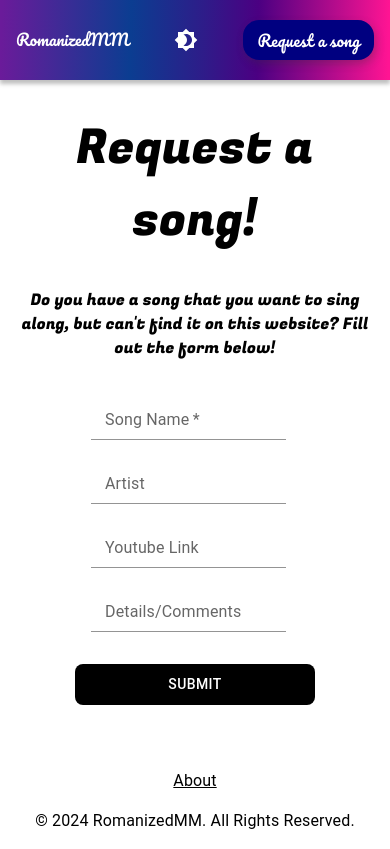
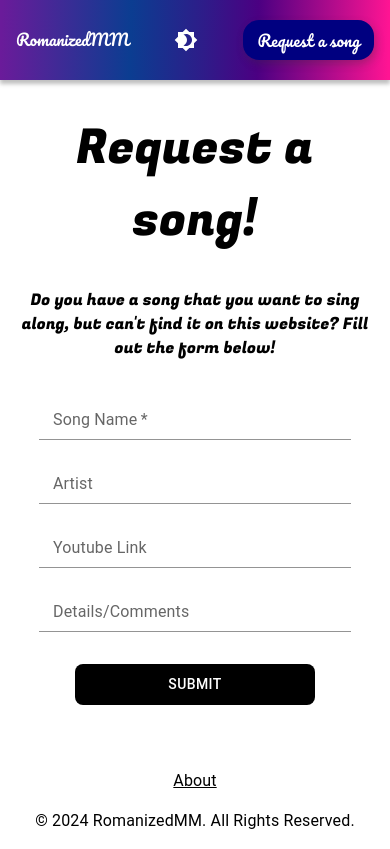
Before and after one commit to ynwin1/RomanizedMM, a React (Create React App) app in the folder client/: page /song-request in a window 390 px wide. Built offline with nearby package versions, Linux system fonts and the light colour scheme; no server answers.

Commit message:
widen form input field on small screens

```diff
--- a/client/src/App.css
+++ b/client/src/App.css
@@ -108,6 +108,11 @@
   z-index: 1000;
 }
 
+.form-input {
+  width: 50vw;
+  paddingLeft: 1rem;
+}
+
 @media (max-width: 768px) {
   .youtube-player {
     width: 81vw;
@@ -130,6 +135,10 @@
     height: 113px;
     zIndex: 1000;
   }
+
+    .form-input {
+        width: 80vw;
+    }
 }
 
 @media (max-width: 480px) {
--- a/client/src/components/MusicBox/ReportSuggestion/ReportForm.js
+++ b/client/src/components/MusicBox/ReportSuggestion/ReportForm.js
@@ -34,7 +34,7 @@ function ReportForm({ song }) {
                     name={name}
                     value={val}
                     onChange={handleChange}
-                    sx={{ width:'50vw', paddingLeft: '1rem'}}
+                    className="form-input"
                     readOnly={readOnly}
                 />
             </CustomFormControl>
--- a/client/src/components/SongRequestForm/RequestForm.js
+++ b/client/src/components/SongRequestForm/RequestForm.js
@@ -76,7 +76,7 @@ function RequestForm() {
                     name={name}
                     value={val}
                     onChange={handleChange}
-                    sx={{ width:'50vw', paddingLeft: '1rem'}}
+                    className="form-input"
                 />
             </CustomFormControl>
         )
```
